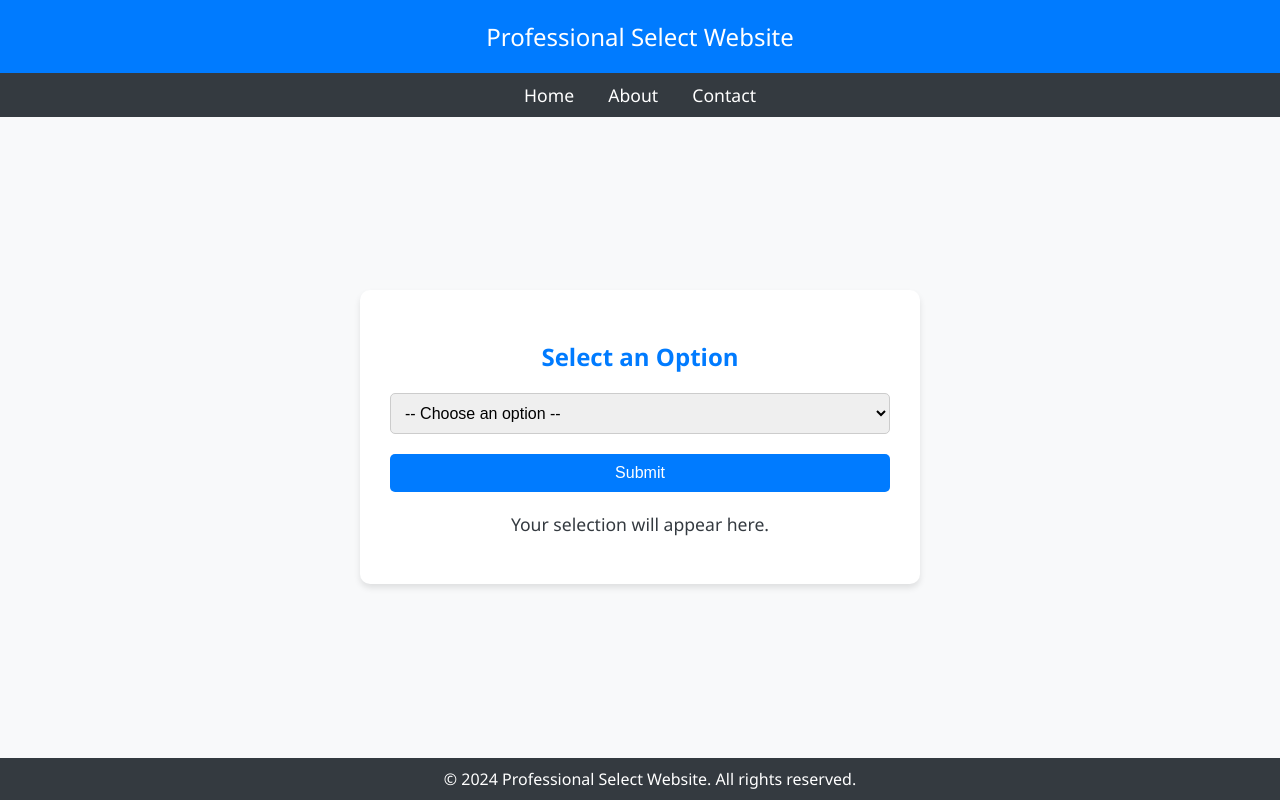
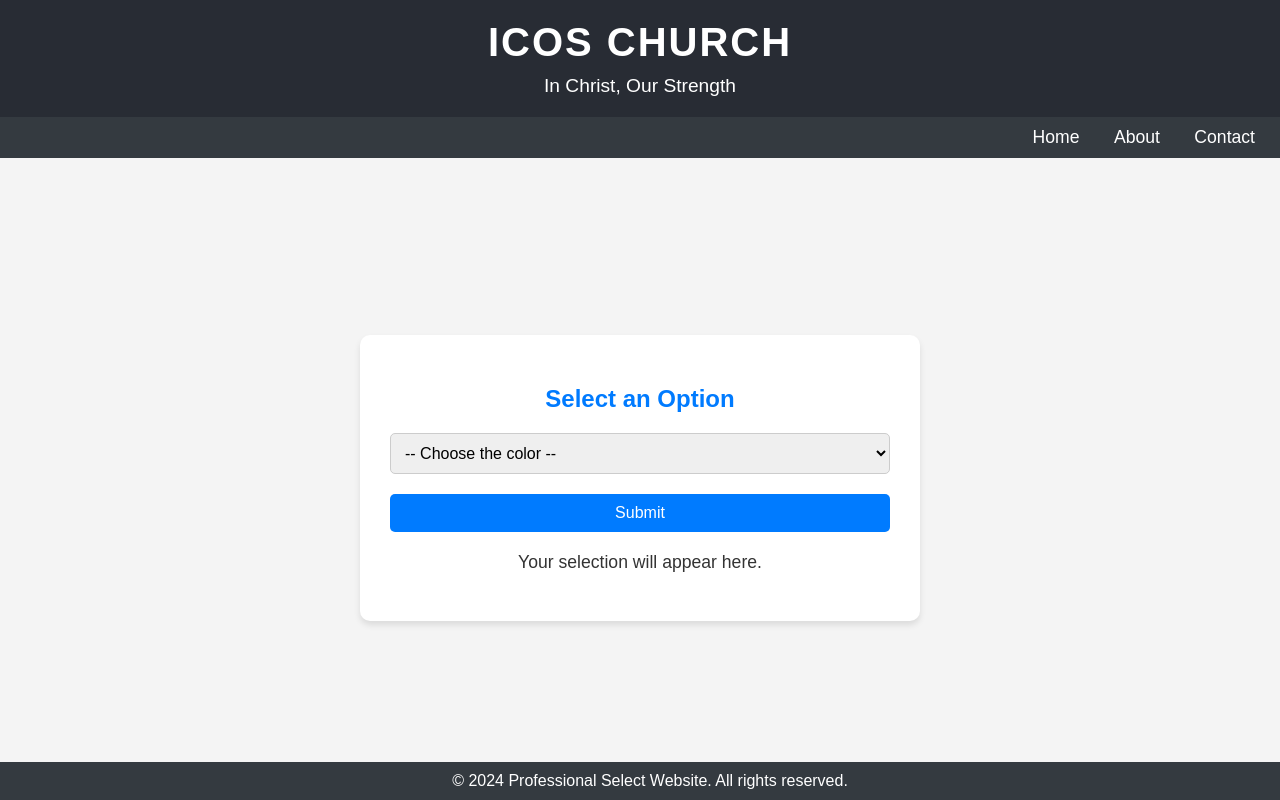
Before and after one commit to denialJS/ICOS-C, a plain HTML site: page index.html in a window 1280 px wide. Drawn offline with Linux system fonts and the light colour scheme.

Commit message:
Update index.html

```diff
--- a/index.html
+++ b/index.html
@@ -3,26 +3,35 @@
 <head>
     <meta charset="UTF-8">
     <meta name="viewport" content="width=device-width, initial-scale=1.0">
-    <title>Professional Select Website</title>
+    <title>ICOS CHURCH</title>
     <style>
         body {
-            font-family: 'Segoe UI', Tahoma, Geneva, Verdana, sans-serif;
+            font-family: 'Arial', sans-serif;
             margin: 0;
             padding: 0;
-            background-color: #f8f9fa;
-            color: #343a40;
+            background-color: #f4f4f4;
+            color: #333;
         }
         header {
-            background-color: #007bff;
+            background-color: #282c34;
             color: white;
             padding: 20px;
             text-align: center;
-            font-size: 1.5rem;
+        }
+        header h1 {
+            font-size: 2.5rem;
+            margin: 0;
+            text-transform: uppercase;
+            letter-spacing: 2px;
+        }
+        header p {
+            font-size: 1.2rem;
+            margin: 10px 0 0;
         }
         nav {
             background-color: #343a40;
             padding: 10px;
-            text-align: center;
+            text-align: right;
         }
         nav a {
             color: white;
@@ -90,7 +99,8 @@
 </head>
 <body>
     <header>
-        Professional Select Website
+        <h1>ICOS Church</h1>
+        <p>In Christ, Our Strength</p>
     </header>
     <nav>
         <a href="#home">Home</a>
@@ -101,10 +111,10 @@
         <div class="container">
             <h2>Select an Option</h2>
             <select id="options">
-                <option value="">-- Choose an option --</option>
-                <option value="Option 1">Option 1</option>
-                <option value="Option 2">Option 2</option>
-                <option value="Option 3">Option 3</option>
+                <option value="">-- Choose the color --</option>
+                <option value="Option 1">Orange</option>
+                <option value="Option 2">sandal</option>
+                <option value="Option 3">Lavender</option>
             </select>
             <button onclick="showChoice()">Submit</button>
             <p id="output">Your selection will appear here.</p>
```
